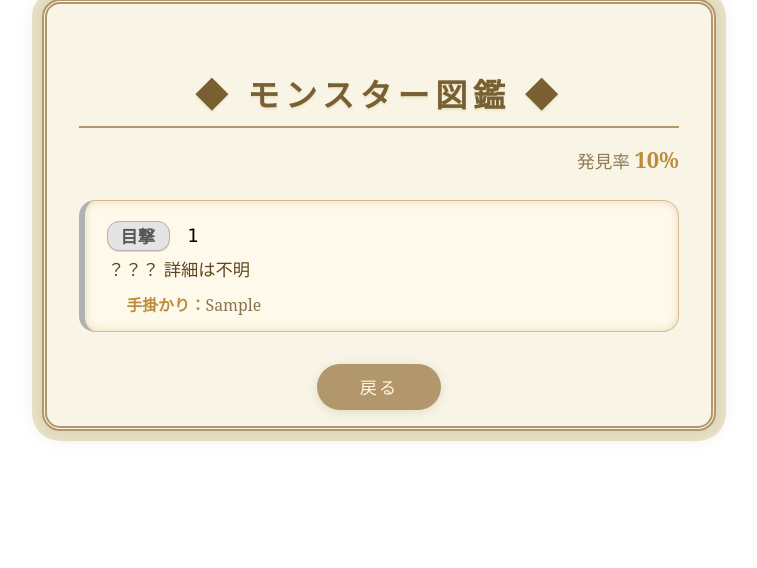
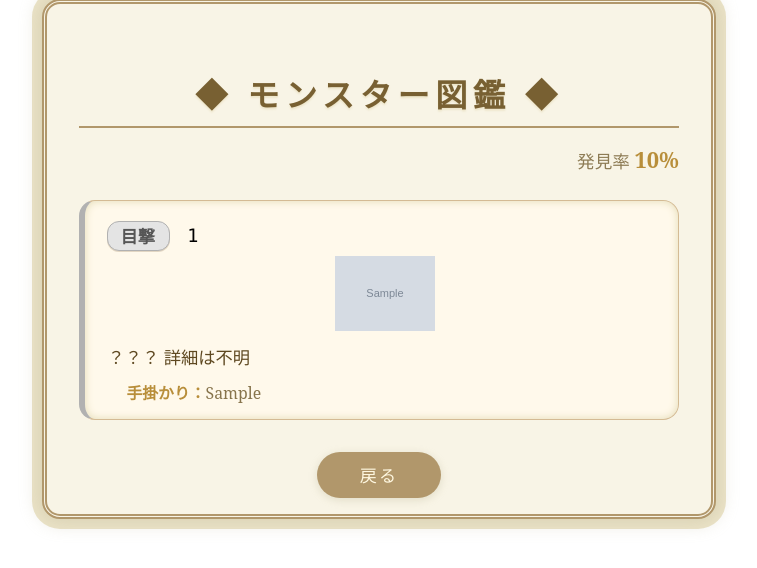
Before and after one commit to bakamarudasi/monster_rpg_project, a Flask app: template templates/monster_book.html in a window 1280 px wide. Shown: the part 161-729 px from the top of the page, without its empty margins (261-1018 px from the left). Run offline with Flask 3, Linux system fonts and the light colour scheme; the template is opened without the code that fills it: most values are stand-ins (such as "Sample title", 1, 10 or a date in 2020); grey boxes marked "Sample" are stand-in pictures.

Commit message:
Add monster images to monster book

```diff
--- a/templates/monster_book.html
+++ b/templates/monster_book.html
@@ -4,13 +4,16 @@
   <h2 class="book-title">◆ モンスター図鑑 ◆</h2>
   <div class="book-meta">発見率 <span class="book-percent">{{ completion|round(1) }}%</span></div>
   <ul class="book-list">
-    {% for entry, status in entries %}
+    {% for entry, status, image_url in entries %}
       <li class="book-entry status-{{ status }}">
         {% if status == 'captured' %}
           <div class="entry-head">
             <span class="badge badge-captured">捕獲</span>
             <span class="entry-id">{{ entry.monster_id }}</span>
           </div>
+          {% if image_url %}
+            <div class="entry-img"><img src="{{ image_url }}" alt="{{ entry.monster_id }}"></div>
+          {% endif %}
           <div class="entry-desc">{{ entry.description }}</div>
           {% if entry.location_hint %}
             <div class="entry-hint"><span class="hint-label">出現場所：</span>{{ entry.location_hint }}</div>
@@ -23,6 +26,9 @@
             <span class="badge badge-seen">目撃</span>
             <span class="entry-id">{{ entry.monster_id }}</span>
           </div>
+          {% if image_url %}
+            <div class="entry-img"><img src="{{ image_url }}" alt="{{ entry.monster_id }}"></div>
+          {% endif %}
           <div class="entry-desc">？？？ 詳細は不明</div>
           {% if entry.location_hint %}
             <div class="entry-hint"><span class="hint-label">手掛かり：</span>{{ entry.location_hint }}</div>
@@ -138,6 +144,14 @@
   font-weight: 500;
   line-height: 1.6;
 }
+.entry-img {
+  text-align: center;
+  margin-bottom: 0.5em;
+}
+.entry-img img {
+  max-width: 100px;
+  height: auto;
+}
 .entry-hint {
   font-size: 0.99em;
   color: #87744c;
--- a/web_main.py
+++ b/web_main.py
@@ -222,7 +222,12 @@ def monster_book(user_id):
             status = 'captured'
         elif mid in player.monster_book.seen:
             status = 'seen'
-        entries.append((entry, status))
+
+        image_url = None
+        monster_obj = ALL_MONSTERS.get(mid)
+        if monster_obj and monster_obj.image_filename:
+            image_url = url_for('static', filename=f"images/{monster_obj.image_filename}")
+        entries.append((entry, status, image_url))
     completion = player.monster_book.completion_rate()
     return render_template(
         'monster_book.html',
```
